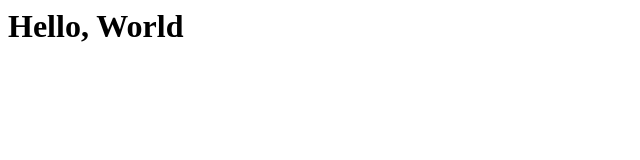
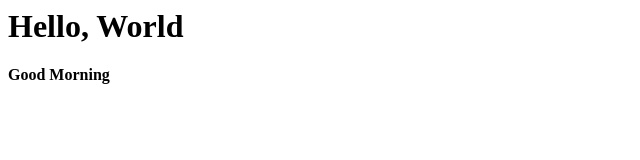
Before and after one commit to devops20/local, a plain HTML site: page index.html in a window 1280 px wide. Shown: the whole page, without its empty margins (0-640 px from the left). Drawn offline with Linux system fonts and the light colour scheme.

Commit message:
commited

```diff
--- a/index.html
+++ b/index.html
@@ -1 +1,2 @@
 <h1>Hello, World</h1>
+<b>Good Morning</b>
```
